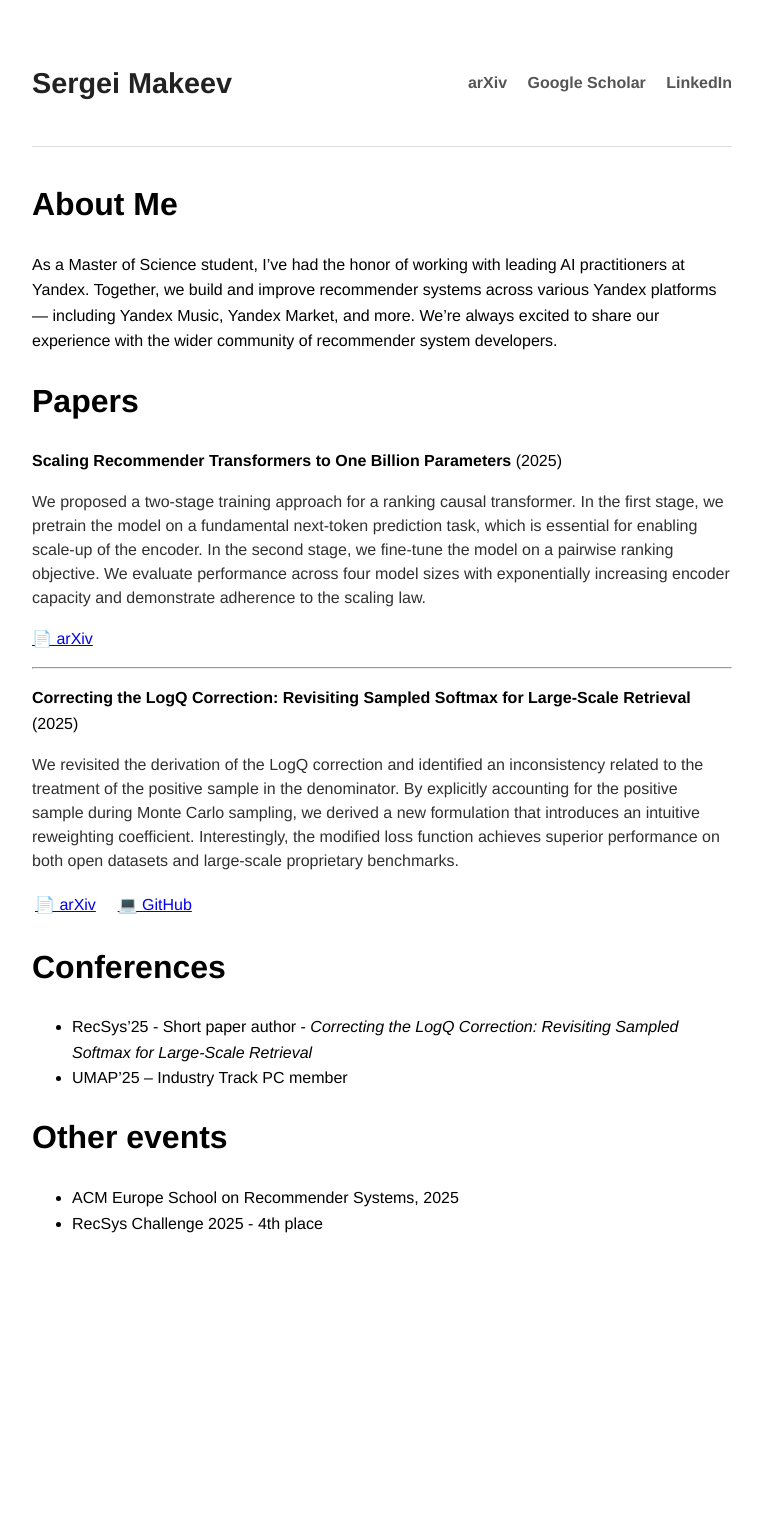
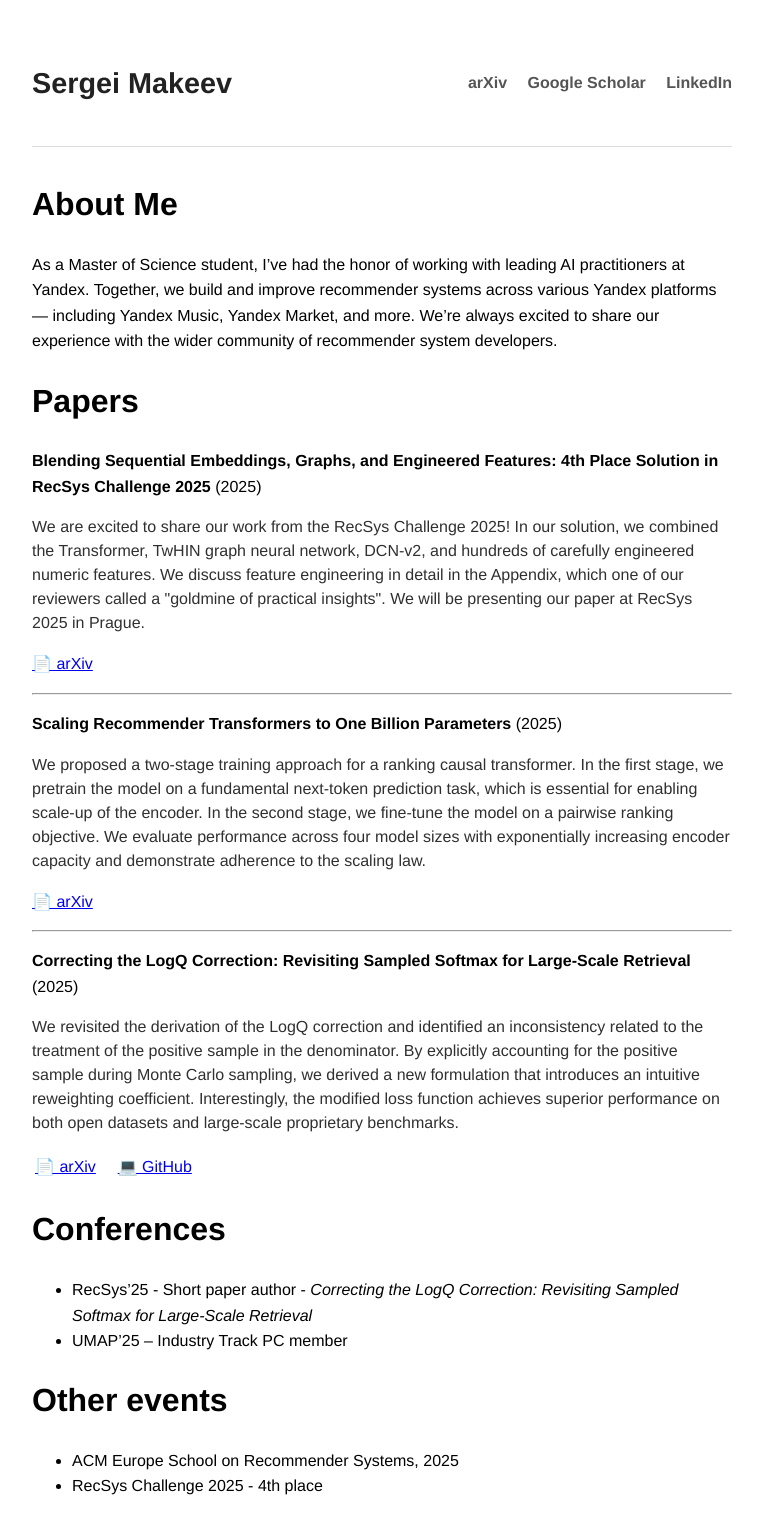
Before and after one commit to neuralsrg/neuralsrg.github.io, a Jekyll site: the page built from index.md, in a window 1280 px wide. Shown: the whole page, without its empty margins (258-1021 px from the left). Built offline with Jekyll 4.4.1, drawn with Linux system fonts in a browser that asks for light colours; before the commit the page ends 1272 px from its top, so only the background shows below that.

Commit message:
Add RecSys Challenge 2025

```diff
--- a/index.md
+++ b/index.md
@@ -9,6 +9,16 @@ As a Master of Science student, I’ve had the honor of working with leading AI
 
 
 # Papers
+
+**Blending Sequential Embeddings, Graphs, and Engineered Features: 4th Place Solution in RecSys Challenge 2025** (2025)
+
+<p class="paper-desc">
+We are excited to share our work from the RecSys Challenge 2025! In our solution, we combined the Transformer, TwHIN graph neural network, DCN-v2, and hundreds of carefully engineered numeric features. We discuss feature engineering in detail in the Appendix, which one of our reviewers called a "goldmine of practical insights". We will be presenting our paper at RecSys 2025 in Prague.
+</p>
+
+[📄 arXiv](https://arxiv.org/abs/2508.06970)
+
+---
 
 **Scaling Recommender Transformers to One Billion Parameters** (2025)
 
```
